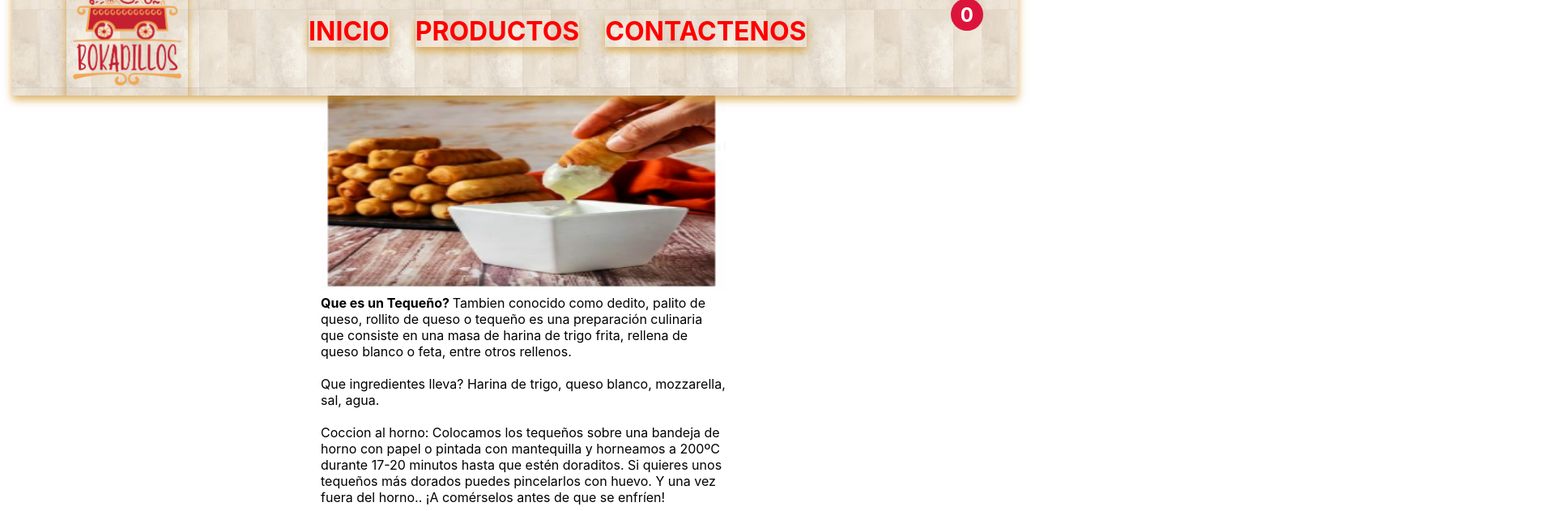
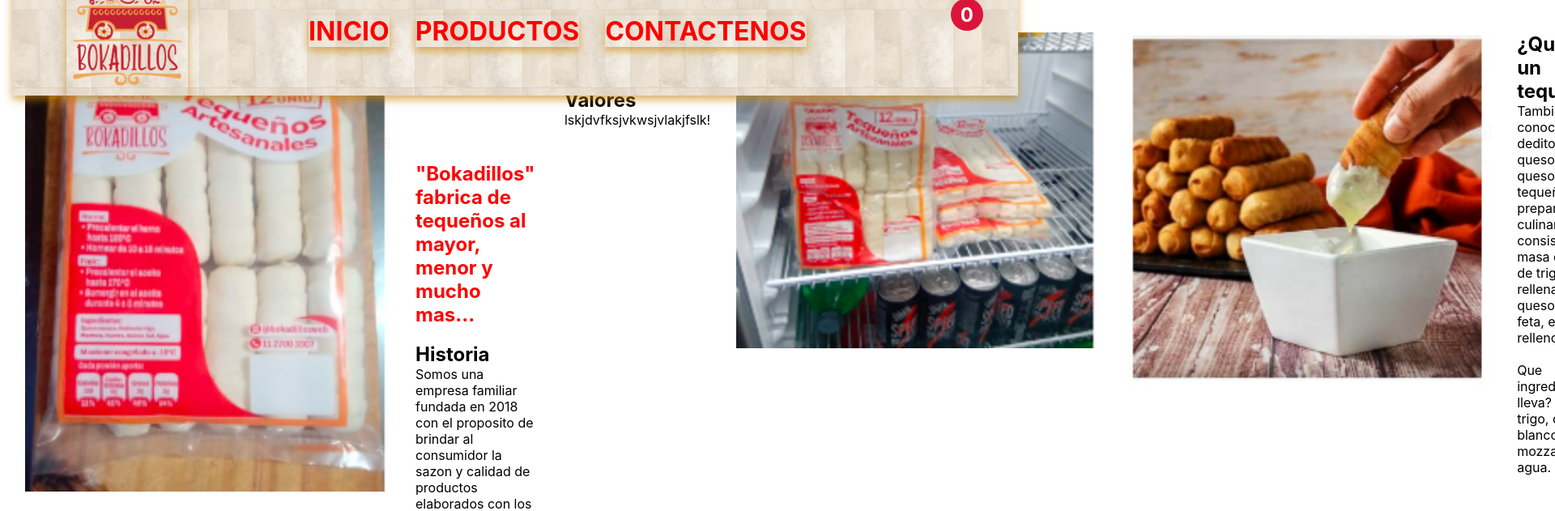
Before and after one commit to elifred2022/bokadillos, a React (Create React App) app: page / in a window 1280 px wide. Shown: the part 40-671 px from the top of the page at 81% size, 1920 px wide, since content can reach past the window. Built offline with nearby package versions, Linux system fonts and the light colour scheme; some icons are missing.

Commit message:
arreglando el inicio con flex

```diff
--- a/src/componentes/Inicio/index.js
+++ b/src/componentes/Inicio/index.js
@@ -1,18 +1,58 @@
 import React from "react";
-import Picture from "../../imagenes/tequeSalsa.PNG";
-//import { Link } from "react-router-dom";
+import Picture from "../../imagenes/tequeTable.PNG";
+import Picture2 from "../../imagenes/tequeHeladera.png";
+import Picture3 from "../../imagenes/tequeSalsa.PNG";
+import Picture4 from "../../imagenes/tequeMonton.png";
+
+import { Link } from "react-router-dom";
 
 export const Inicio = () => {
   return (
     <div className="inicio">
-      <div className="home_presentacion">
-        <div className="description">
+      <div>
         <img src={Picture}></img>
+      </div>
+
+      <div>
+        <h2 className="inicio__title">
+          "Bokadillos" fabrica de tequeños al mayor, menor y mucho mas...
+        </h2>
+        <br></br>
+        <h2>Historia</h2>
         <p>
-            <b>Que es un Tequeño? </b> Tambien conocido como dedito, palito de
-            queso, rollito de queso o tequeño es una preparación culinaria que
-            consiste en una masa de harina de trigo frita, rellena de queso
-            blanco o feta, entre otros rellenos.
+          Somos una empresa familiar fundada en 2018 con el proposito de brindar
+          al consumidor la sazon y calidad de productos elaborados con los
+          mejores estandares y recetas originarias venezolanas.
+        </p>
+        <br />
+        <p>Si quieres conocer todos nuestros productos clikea aca...</p>
+        <Link to="/productos" className="seccion__productos">
+          <h2>Seccion de Productos</h2>
+        </Link>
+        <br />
+      </div>
+
+      <div>
+        <h2>Vision</h2>
+        <p>lskjdvfksjvkwsjvlakjfslk!</p>
+        <br />
+        <h2>Valores</h2>
+        <p>lskjdvfksjvkwsjvlakjfslk!</p>
+      </div>
+      <div>
+        <img src={Picture2} className="pic2"></img>
+      </div>
+      <div>
+        <img src={Picture3}></img>
+      </div>
+
+      <div>
+        <h2>¿Que es un tequeños?</h2>
+        <p>
+          Tambien conocido como dedito, palito de queso, rollito de queso o
+          tequeño es una preparación culinaria que consiste en una masa de
+          harina de trigo frita, rellena de queso blanco o feta, entre otros
+          rellenos.
         </p>
         <br />
         <p>
@@ -20,25 +60,30 @@
           sal, agua.
         </p>
         <br />
+      </div>
+
+      <div>
+        <h2>¿Como prepararlos?</h2>
         <p>
           Coccion al horno: Colocamos los tequeños sobre una bandeja de horno
-            con papel o pintada con mantequilla y horneamos a 200ºC durante
-            17-20 minutos hasta que estén doraditos. Si quieres unos tequeños
-            más dorados puedes pincelarlos con huevo. Y una vez fuera del
-            horno.. ¡A comérselos antes de que se enfríen!
+          con papel o pintada con mantequilla y horneamos a 200ºC durante 17-20
+          minutos hasta que estén doraditos. Si quieres unos tequeños más
+          dorados puedes pincelarlos con huevo. Y una vez fuera del horno.. ¡A
+          comérselos antes de que se enfríen!
         </p>
         <br />
         <p>
-            Coccion fritos: precalentar el aceite previamente a fuego medio
-            alto, cuidando de no quemar el aceite, al momento de freír los
-            tequeños se baja la temperatura a medio, freír los tequeños
-            volteándolos por espacio de 2 a 4 minutos hasta que se doren de
-            manera uniforme. Si el queso comienza a ser visible hay que
-            retirarlos del aceite. Al sacar los tequeños se colocan sobre un
-            recipiente con papel absorbente, se dejan enfrían unos 2 minutos y
-            servir.!
+          Coccion fritos: precalentar el aceite previamente a fuego medio alto,
+          cuidando de no quemar el aceite, al momento de freír los tequeños se
+          baja la temperatura a medio, freír los tequeños volteándolos por
+          espacio de 2 a 4 minutos hasta que se doren de manera uniforme. Si el
+          queso comienza a ser visible hay que retirarlos del aceite. Al sacar
+          los tequeños se colocan sobre un recipiente con papel absorbente, se
+          dejan enfrían unos 2 minutos y servir.!
         </p>
       </div>
+      <div>
+        <img src={Picture4} className="pic2"></img>
       </div>
     </div>
   );
--- a/src/index.css
+++ b/src/index.css
@@ -220,54 +220,90 @@
 
 
 /******INICIO********/
-.inicio {
-  width: 100%;
-  margin: 0 auto;
-  padding-top: 9rem;
 
-  display: flex;
-  width: 100%;
-  flex-direction: column;
-  align-items: center;
-  box-shadow: 1px 10px 10px 2px rgb(0, 0, 0), .2;
-  border: 6px solid transparent;
-  border-radius: 5px;
+.title {
+  font-size: 2.4rem;
+  padding: 10rem 0 0 0;
+  color: crimson;
 
 }
 
-.inicio h1 {
-  font-size: 2.5rem;
-  color: crimson;
+
+.inicio {
+
+  padding: 5rem 1rem;
+  margin: 0 auto;
+  display: flex;
+  flex-wrap: nowrap;
+  justify-content: left;
+  grid-template-columns: repeat(auto-fit, minmax(22rem, 1fr));
+  gap: 3rem 2rem;
+  box-sizing: border-box;
+  align-items: flex-start;
 }
 
+
+
 .inicio img {
-  width: 500px;
-  height: 250px;
+  width: 450px;
 }
 
-.description {
-  width: 500px;
-  height: 250px;
+/*
+.inicio .pic2 {
+  width: 450px;
+} */
+
+.seccion__productos {
+  font-size: 1rem;
+  padding: 10rem 0 0 0;
+  color: red;
 }
 
-li {
-  list-style: none;
+.inicio__title {
+
+  padding: 10rem 0 0 0;
+  color: red;
 }
 
-.inicio ul {
-  display: flex;
-  padding: 0;
-  margin: 0;
-
+.inicio__footer {
+  padding: 1rem;
 }
 
-.inicio ul li {
-  padding: 0 1rem;
+.inicio__footer h1 {
+  font-weight: 600;
+  font-size: 1.5rem;
+  color: black;
+  font-family: Helvetica, sans-serif;
 }
 
-.inicio ul li a {
-  font-weight: bold;
+.inicio__footer p {
+  font-weight: 700;
+  color: rgba(0, 0, 0, .555);
+  text-transform: uppercase;
+  font-size: 18px;
 }
+
+.inicio__footer .price {
+  font-size: 2rem;
+  color: #1a202c;
+}
+
+.inicio .buttom {
+  width: 100%;
+  height: 45px;
+  display: grid;
+  grid-template-columns: 2fr 1fr;
+  gap: 1rem 3rem;
+}
+
+.inicio__footer .buttom {
+  width: 100%;
+  height: 45px;
+  display: grid;
+  grid-template-columns: 2fr 1fr;
+  gap: 1rem 2rem;
+}
+
 
 
 
@@ -690,3 +726,6 @@
       padding: 1rem 0;
   }
 }
+
+
+/* pagina css flex; https://www.aluracursos.com/blog/flexbox-css-guia-completo-elementos-y-ejemplos?gclid=CjwKCAjwo7iiBhAEEiwAsIxQEe5eKnaGAtVy8Ri_3AKqJYTyObzddPotuRqViWscm-y0DZQjyZQSExoCqSkQAvD_BwE  */
```
Lines whose indentation alone changed are shown as unchanged.
